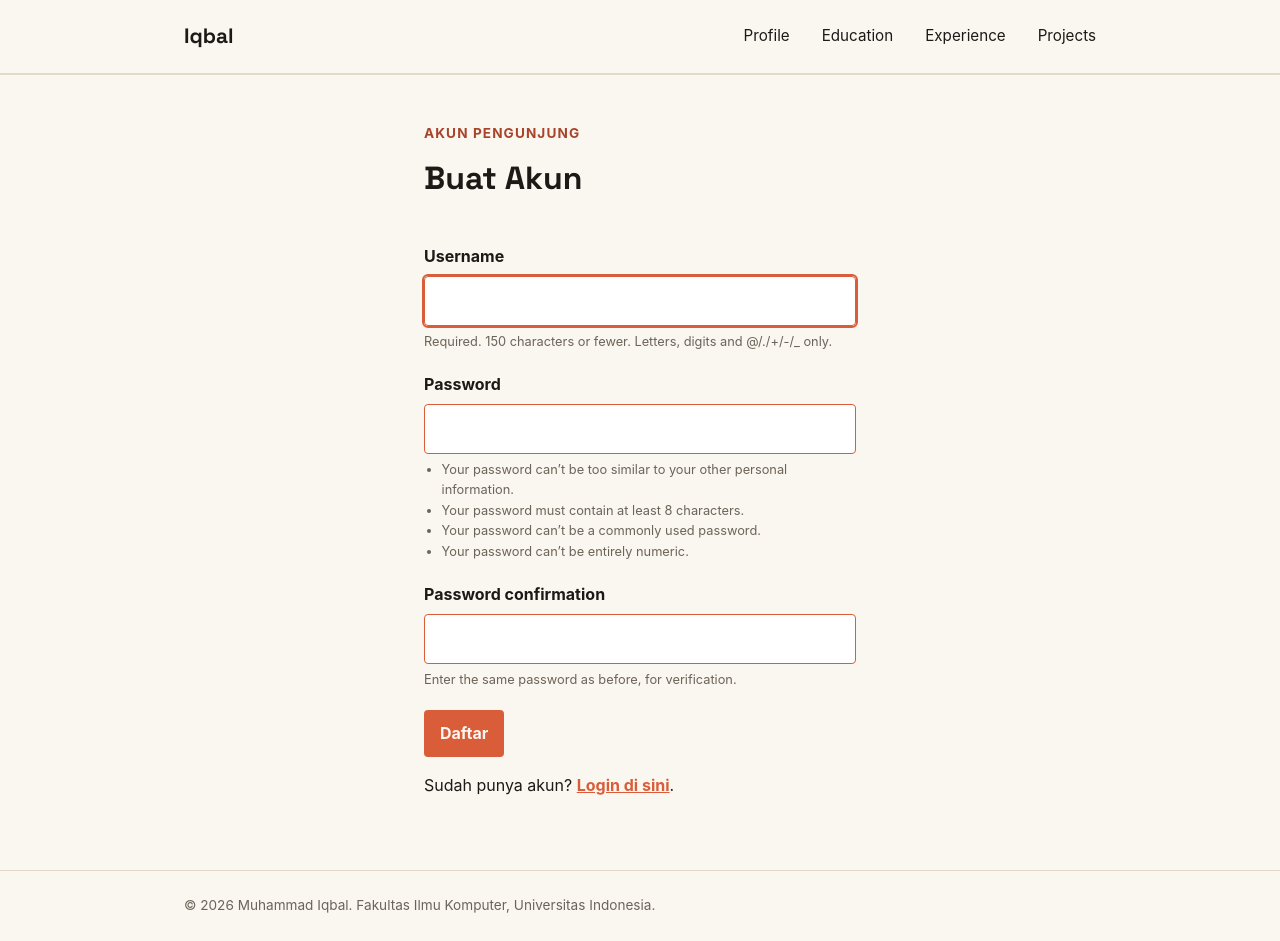
After one commit to labqimm/myportofolio, a Django app: page /register/ in a window 1280 px wide. The commit adds this page. Run offline with Django 5.2, Linux system fonts and the light colour scheme.

Commit message:
feat(auth): add register, login, and logout using Django auth

```diff
--- a/main/urls.py
+++ b/main/urls.py
@@ -4,6 +4,7 @@ from main.views import (
     create_project, get_projects_json, delete_project,
     create_education, update_education, delete_education,
     get_education_json, get_experience_json,
+    register, login_user, logout_user,
 )
 
 app_name = "main"
@@ -11,6 +12,11 @@ app_name = "main"
 urlpatterns = [
     path("", show_main, name="show_main"),
     path("experience/", show_experience, name="show_experience"),
+
+    # Autentikasi
+    path("register/", register, name="register"),
+    path("login/", login_user, name="login"),
+    path("logout/", logout_user, name="logout"),
 
     # Projects
     path("projects/", project_list, name="project_list"),
--- a/main/views.py
+++ b/main/views.py
@@ -1,4 +1,6 @@
 from django.contrib import messages
+from django.contrib.auth import login, logout
+from django.contrib.auth.forms import AuthenticationForm, UserCreationForm
 from django.core import serializers
 from django.http import HttpResponse
 from django.shortcuts import get_object_or_404, redirect, render
@@ -18,6 +20,45 @@ def show_main(request):
         "educations": get_educations_from_json(request),
     }
     return render(request, "index.html", context)
+
+
+# ---------- Autentikasi ----------
+
+def register(request):
+    """Menampilkan form daftar akun; akun baru disimpan dengan password yang sudah di-hash."""
+    form = UserCreationForm(request.POST or None)
+
+    if request.method == "POST" and form.is_valid():
+        form.save()
+        messages.success(request, "Akun berhasil dibuat. Silakan login.")
+        return redirect("main:login")
+
+    context = {
+        "name": "Muhammad Iqbal",
+        "form": form,
+    }
+    return render(request, "register.html", context)
+
+
+def login_user(request):
+    """Memeriksa username & password, lalu mencatat pengguna ke session."""
+    form = AuthenticationForm(request, data=request.POST or None)
+
+    if request.method == "POST" and form.is_valid():
+        login(request, form.get_user())
+        return redirect("main:show_main")
+
+    context = {
+        "name": "Muhammad Iqbal",
+        "form": form,
+    }
+    return render(request, "login.html", context)
+
+
+def logout_user(request):
+    """Menghapus session pengguna; akunnya tetap ada di database."""
+    logout(request)
+    return redirect("main:show_main")
 
 
 def show_experience(request):
--- a/static/css/style.css
+++ b/static/css/style.css
@@ -590,3 +590,28 @@ h1, .brand {
     border-radius: var(--radius);
     font-weight: 600;
 }
+
+/* Tutorial 04 — Halaman autentikasi */
+.auth-container {
+    max-width: 480px;
+}
+
+.form-help {
+    margin-top: 0.35rem;
+    color: var(--text-muted);
+    font-size: 0.8rem;
+}
+
+.form-help ul {
+    margin: 0.25rem 0 0;
+    padding-left: 1.1rem;
+}
+
+.auth-switch {
+    margin-top: 1rem;
+}
+
+.auth-switch a {
+    color: var(--accent);
+    font-weight: 700;
+}
--- /dev/null
+++ b/templates/register.html
@@ -0,0 +1,32 @@
+{% extends 'base.html' %}
+
+{% block title %}Register - {{ name }}{% endblock title %}
+
+{% block content %}
+<section class="projects auth-section">
+    <div class="container auth-container">
+        <p class="section-kicker">Akun Pengunjung</p>
+        <h2 class="section-title">Buat Akun</h2>
+        <form method="post" action="{% url 'main:register' %}" class="project-form">
+            {% csrf_token %}
+            {% for error in form.non_field_errors %}
+            <p class="form-error">{{ error }}</p>
+            {% endfor %}
+            {% for field in form %}
+            <div class="form-group">
+                <label for="{{ field.id_for_label }}">{{ field.label }}</label>
+                {{ field }}
+                {% if field.help_text %}
+                <div class="form-help">{{ field.help_text }}</div>
+                {% endif %}
+                {% for error in field.errors %}
+                <p class="form-error">{{ error }}</p>
+                {% endfor %}
+            </div>
+            {% endfor %}
+            <button type="submit" class="button">Daftar</button>
+        </form>
+        <p class="auth-switch">Sudah punya akun? <a href="{% url 'main:login' %}">Login di sini</a>.</p>
+    </div>
+</section>
+{% endblock content %}
```
Also changed, not shown: templates/login.html (added, +30 -0 lines).
